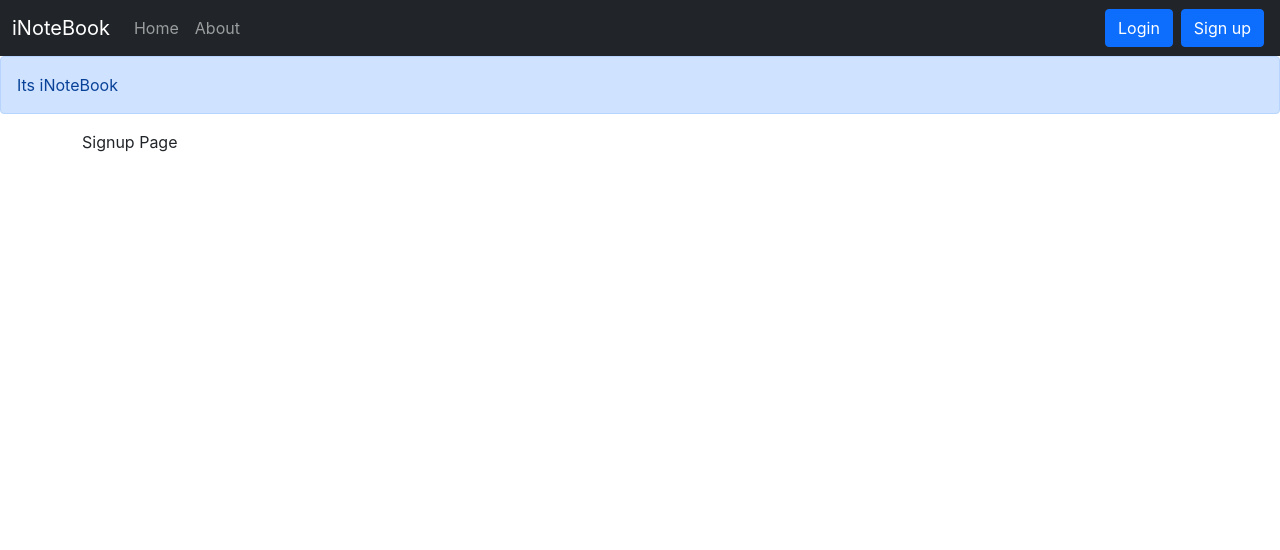
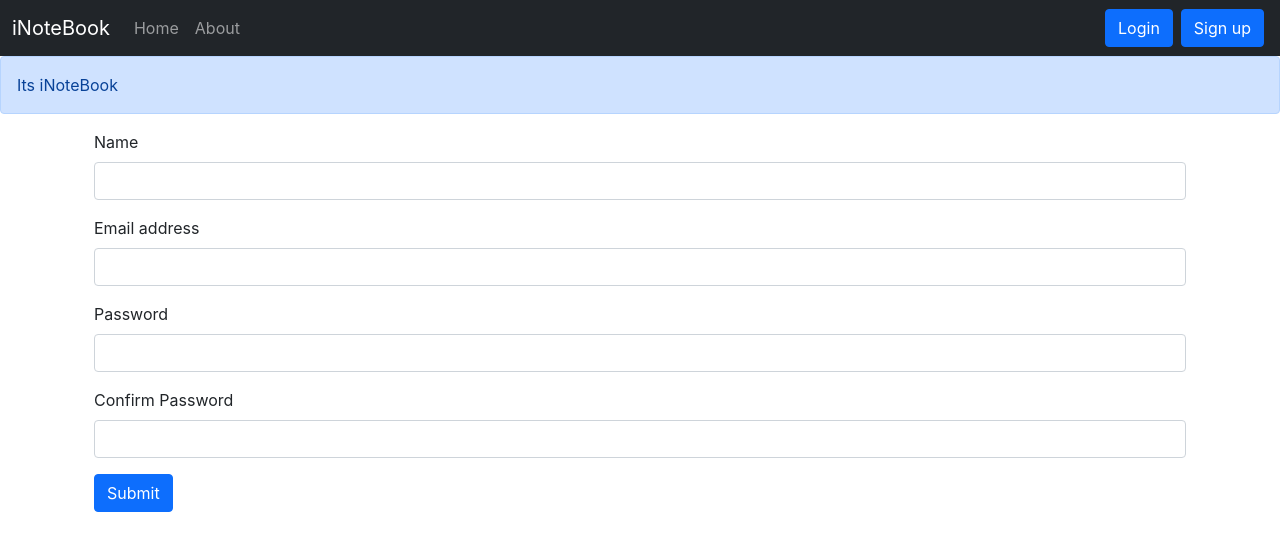
Before and after one commit to Hamza84702/React-iNotebook, a React (Create React App) app: page /signup in a window 1280 px wide. Shown: the top 550 px of the page. Built offline with nearby package versions, Linux system fonts and the light colour scheme.

Commit message:
implement signup functionality

```diff
--- a/src/components/Login.js
+++ b/src/components/Login.js
@@ -1,9 +1,74 @@
-import React from 'react'
+import React, {useState} from "react";
+import { useNavigate } from 'react-router-dom';
 
 const Login = () => {
+  let navigate = useNavigate();
+  const [credentials,setCredentials] = useState({email:"" , password:""})
+  const host = "http://localhost:5000";
+  const  handleSubmit = async (e) => {
+    e.preventDefault();
+    const response = await fetch(`${host}/api/auth/login`, {
+      method: "POST",
+      headers: {
+        "Content-Type": "application/json",
+        "auth-token": "eyJhbGciOiJIUzI1NiIsInR5cCI6IkpXVCJ9.eyJ1c2VyIjp7ImlkIjoiNjYzMGQ3NTA1NTlhMjlhMDc4MTJlMGIxIn0sImlhdCI6MTcxNDU1OTQ1NX0.fZLUEYuvqoCqzCYDXaCXgKVpuPFajVc1SzoVcxm6aRY",
+      },
+      body: JSON.stringify({email:credentials.email, password:credentials.password}),
+    });
+    const json = await response.json()
+    console.log(json)
+    if(json.success){
+      //save the token in localstorage and redirect
+      localStorage.setItem('token',json.authToken)
+      navigate('/');
+    }
+    else{
+      alert("Invalid Credentials")
+    }
+  }
+
+  const onChange = (e) =>{
+    setCredentials({...credentials, [e.target.name]: e.target.value})
+  }
   return (
-    <div>Login Page</div>
-  )
-}
+    <div>
+      <form  onSubmit={handleSubmit}>
+        <div className="mb-3">
+          <label htmlFor="email" className="form-label">
+            Email address
+          </label>
+          <input
+            type="email"
+            className="form-control"
+            id="email"
+            aria-describedby="emailHelp"
+            name="email"
+            value={credentials.email}
+            onChange={onChange}
+          />
+          <div id="emailHelp" className="form-text">
+            We'll never share your email with anyone else.
+          </div>
+        </div>
+        <div className="mb-3">
+          <label htmlFor="password" className="form-label">
+            Password
+          </label>
+          <input
+            type="password"
+            className="form-control"
+            id="password"
+            name="password"
+            value={credentials.password}
+            onChange={onChange}
+          />
+        </div>
+        <button type="submit" className="btn btn-primary">
+          Submit
+        </button>
+      </form>
+    </div>
+  );
+};
 
-export default Login
+export default Login;
--- a/src/components/Signup.js
+++ b/src/components/Signup.js
@@ -1,9 +1,100 @@
-import React from 'react'
+import React, {useState} from "react";
+import { useNavigate } from 'react-router-dom';
+
 
 const Signup = () => {
+  const [credentials,setCredentials] = useState({name:"" , email:"" , password:"" , cpassword:""})
+  let navigate = useNavigate();
+  const  handleSubmit = async (e) => {
+    e.preventDefault();
+    const {name,email,password} = credentials;
+    const response = await fetch(`http://localhost:5000/api/auth/createuser`, {
+      method: "POST",
+      headers: {
+        "Content-Type": "application/json",
+      },
+      body: JSON.stringify({name,email,password})
+    });
+    const json = await response.json()
+    console.log(json)
+    if(json.success){
+      //save the token in localstorage and redirect
+      localStorage.setItem('token',json.authToken)
+      navigate('/');
+    }
+    else{
+      alert("Invalid Credentials")
+    }
+  }
+
+  const onChange = (e) =>{
+    setCredentials({...credentials, [e.target.name]: e.target.value})
+  }
   return (
-    <div>Signup Page</div>
-  )
-}
+    <div className="container">
+      <form onSubmit={handleSubmit}>
+        <div className="mb-3">
+          <label htmlFor="name" className="form-label">
+            Name
+          </label>
+          <input
+            type="text"
+            className="form-control"
+            id="name"
+            name="name"
+            onChange={onChange}
+            aria-describedby="emailHelp"
+            required
+          />
+        </div>
+        <div className="mb-3">
+          <label htmlFor="email" className="form-label">
+            Email address
+          </label>
+          <input
+            type="email"
+            className="form-control"
+            id="email"
+            name="email"
+            onChange={onChange}
+            aria-describedby="emailHelp"
+            required
+          />
+        </div>
+        <div className="mb-3">
+          <label htmlFor="Password" className="form-label">
+            Password
+          </label>
+          <input
+            type="password"
+            className="form-control"
+            id="Password"
+            name="password"
+            onChange={onChange}
+            minLength={5}
+            required
+          />
+        </div>
+        <div className="mb-3">
+          <label htmlFor="cpassword" className="form-label">
+            Confirm Password
+          </label>
+          <input
+            type="password"
+            className="form-control"
+            id="cpassword"
+            name="cpassword"
+            onChange={onChange}
+            minLength={5}
+            required
+          />
+        </div>
+        <button type="submit" className="btn btn-primary">
+          Submit
+        </button>
+      </form>
+    </div>
+  );
+};
 
-export default Signup
+export default Signup;
```
